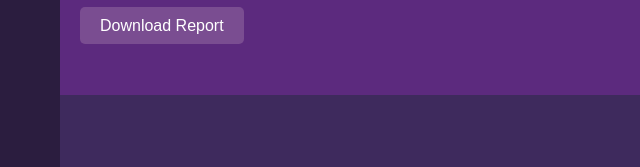
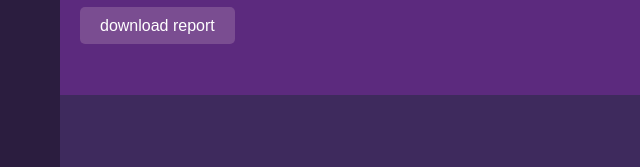
Before and after one commit to Achouriilhem/Achouri.github.io, a plain HTML site: page index.html in a window 1280 px wide. Shown: the part 1414-1581 px from the top of the page, 0-640 px from the left. Drawn offline with nearby package versions, Linux system fonts and the light colour scheme; a script that the page names is missing.

Commit message:
Update index.html

```diff
--- a/index.html
+++ b/index.html
@@ -37,7 +37,6 @@
       <div class="home-content" data-aos="fade-up">
         <h1>Welcome to My Portfolio</h1>
         <p>I'm ACHOURI ILHEM, a passionate web developer.</p>
-        <!-- Replace the "Contact Me" button with the email link -->
         <a href="mailto:ilhemachouri79@gmail.com" class="btn" data-aos="zoom-in">Contact Me</a>
       </div>
     </section>
@@ -63,14 +62,14 @@
           <p>Rigid Body Physics in Blender <a href="tp2-Copie.blend" target="_blank">Click here</a> to view the project.</p>
         </div>
       </div>
-      <!-- Add a link to download the report -->
-      <a href="report(tp2).rtf" target="_blank" class="btn" data-aos="zoom-in">Download Report</a>
+
+      <!-- Download Report Section -->
+      <a href="report(tp2).rtf" target="_blank" class="btn" data-aos="zoom-in">download report</a>
     </section>
 
     <!-- Contact Section -->
     <section id="contact">
       <h2 class="section-title" data-aos="fade-up">Contact Me</h2>
-      <!-- Replace the form with email link -->
       <p>If you'd like to get in touch with me, feel free to email me at <a href="mailto:ilhemachouri79@gmail.com" data-aos="fade-up">ilhemachouri79@gmail.com</a></p>
     </section>
   </div>
```
